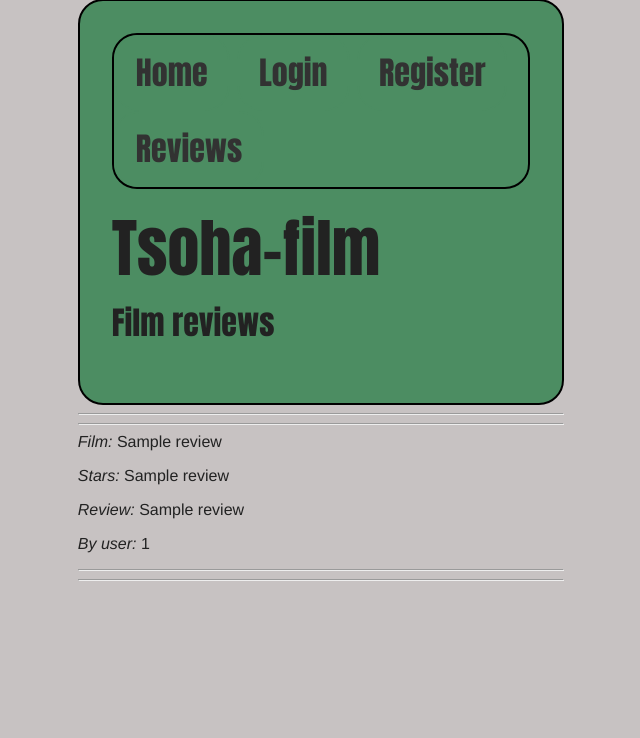
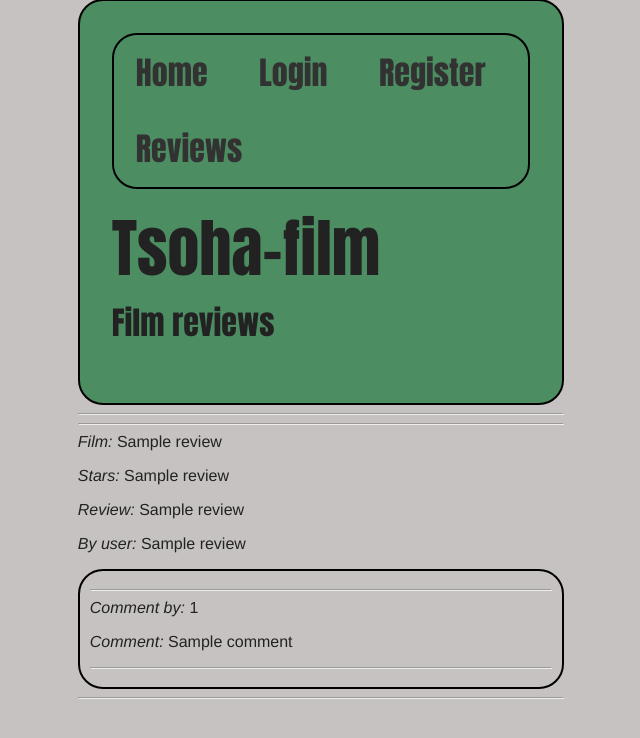
Before and after one commit to EeroHY/tsoha-film, a Flask app: template templates/reviews.html in a window 1280 px wide. Shown: the part 26-764 px from the top of the page, without its empty margins (319-959 px from the left). Run offline with Flask 3, Linux system fonts and the light colour scheme; the template is opened without the code that fills it: most values are stand-ins (such as "Sample title", 1, 10 or a date in 2020).

Commit message:
Added basic commenting possibility for logged in users.

```diff
--- a/static/styles/style.css
+++ b/static/styles/style.css
@@ -50,12 +50,17 @@ body {
 }
 
 form {
-  max-width: 15em;
+  max-width: 35em;
   grid-template-columns: 5em 10em;
   grid-row-gap: .3em;
   border-radius: 25px;
   border: 2px solid black;
   padding: 20px;
+}
+
+input[type="text"] {
+  width: 95%;
+  padding:5px;
 }
 
 input[type="submit"] {
@@ -68,3 +73,10 @@ input[type="submit"]:hover {
   background: rgb(49, 90, 63);
   color: white;
 }
+
+
+.comments {
+  padding: 10px;
+  border-radius: 25px;
+  border: 2px solid black;
+}
--- a/templates/reviews.html
+++ b/templates/reviews.html
@@ -6,8 +6,8 @@
     <h3>Add review:</h3>
     <p>Title:<br>
     <input type="text" name="title" required></p>
-    <p>Review:<br>
-    <input type="text" name="review" required></p>
+    <p>Review:<br></p>
+    <textarea name="review" required></textarea>
     <p>Stars:<br>
     <input type="number" name="stars" min="1" max="5" required></p>
     <input type="submit" value="Create review">
@@ -17,14 +17,35 @@
 {% block public %}
 <hr>
 {% for review in reviews %}
-<i>Film:</i> {{ review[1] }}
+<i>Film:</i> {{ review[2] }}
 <p>
-<i>Stars:</i> {{ review[2] }}
+<i>Stars:</i> {{ review[3] }}
 <p>
-<i>Review:</i> {{ review[3] }}
+<i>Review:</i> {{ review[4] }}
 <p>
-<i>By user:</i> {{ review[0] }}
+<i>By user:</i> {{ review[1] }}
 <p>
+
+<div class="comments">
+{% for comment in comments %}
 <hr>
+{% if comment.review_id == review.id %}
+<i>Comment by:</i> {{ comment[0] }}
+<p>
+<i>Comment:</i> {{ comment[2] }}
+<p>
+{% endif %}
 {% endfor %}
+<hr>
+{% if session.user_id %}
+<form action="/comment" method="POST">
+    <p>Add comment:<br></p>
+    <textarea name="comment" required></textarea>
+    <input name="review_id" type="hidden" value= {{ review.id }}>
+    <input type="submit" value="Post comment">
+</form>
+{% endif %}
+</div>
+{% endfor %}
+
 {% endblock %}
--- a/users.py
+++ b/users.py
@@ -12,7 +12,6 @@ def login(username, password):
         return False
     else:
         if check_password_hash(user.password, password):
-            session["user_id"] = user.id
             session["user_id"] = user.id
             return True
         else:
```
Also changed, not shown: reviews.py (+5 -3 lines), routes.py (+22 -4 lines).
